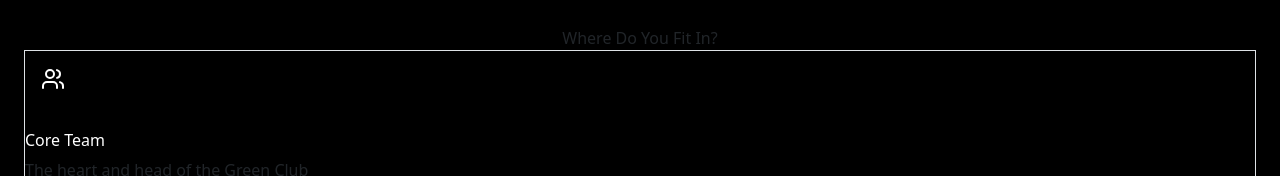
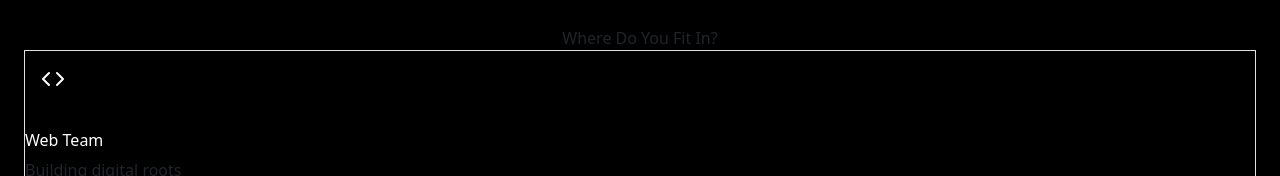
Before and after one commit to CoderAg21/CoderAg21-GreenClubRecruitmentPage, a React (Vite) app: page / in a window 1280 px wide. Shown: the part 10870-11046 px from the top of the page. Built offline with nearby package versions, Linux system fonts and the light colour scheme.

Commit message:
refactor and refine the code

```diff
--- a/src/Components/AdminDashboard.jsx
+++ b/src/Components/AdminDashboard.jsx
@@ -82,7 +82,7 @@ export default function AdminDashboard() {
   const toggleStatus = async (e, id, currentStatus) => {
     if(e) e.stopPropagation();
 
-    // Toggle logic: If pending -> reviewed, If reviewed -> pending
+    //Toggle
     const newStatus = currentStatus === 'reviewed' ? 'pending' : 'reviewed';
     const token = localStorage.getItem('adminToken');
 
--- a/src/Components/AdminLogin.jsx
+++ b/src/Components/AdminLogin.jsx
@@ -47,7 +47,7 @@ export default function AdminLogin() {
         animate={{ opacity: 1, scale: 1 }}
         className="relative z-10 w-full max-w-md bg-[#0f0f0f] border border-white/10 p-8 rounded-3xl shadow-2xl"
       >
-        {/* --- BACK BUTTON ADDED HERE --- */}
+        {/*  BACK BUTTON ADDED HERE  */}
         <button
           onClick={() => navigate('/')}
           className="absolute top-6 left-6 p-2 rounded-full text-gray-500 hover:text-white hover:bg-white/5 transition-all"
--- a/src/Components/TeamsSection.jsx
+++ b/src/Components/TeamsSection.jsx
@@ -1,15 +1,8 @@
 import React from 'react';
 import { motion, useScroll } from 'framer-motion';
-import { Users, Code, Camera, Palette, Video, Megaphone } from 'lucide-react';
+import { Code, Camera, Megaphone } from 'lucide-react';
 
 const teams = [
-  {
-    icon: Users,
-    name: 'Core Team',
-    tagline: 'The heart and head of the Green Club',
-    color: 'from-amber-500 to-orange-500',
-    description: 'Lead all initiatives, strategize events, and coordinate teams. Build leadership skills while driving environmental action on campus.'
-  },
   {
     icon: Code,
     name: 'Web Team',
@@ -23,20 +16,6 @@ const teams = [
     tagline: 'Voicing the green message',
     color: 'from-purple-500 to-pink-500',
     description: 'Manage social media, create engaging content, and handle PR. Turn environmental stories into viral moments.'
-  },
-  {
-    icon: Palette,
-    name: 'Design Team',
-    tagline: 'Creativity meets cause',
-    color: 'from-rose-500 to-red-500',
-    description: 'Design posters, infographics, and campaign visuals. Transform ideas into stunning graphics that inspire action.'
-  },
-  {
-    icon: Video,
-    name: 'Videography Team',
-    tagline: 'Capturing change',
-    color: 'from-violet-500 to-purple-500',
-    description: 'Film events, create documentaries, and edit compelling videos. Tell our story through powerful visual narratives.'
   },
   {
     icon: Megaphone,
```
Also changed, not shown: 2 other files (tests, documents, lock files or other folders).
